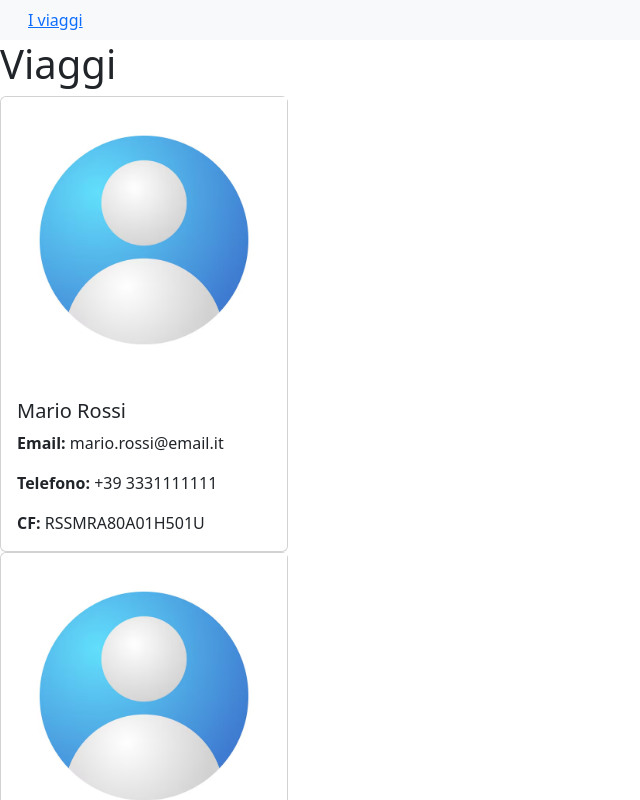
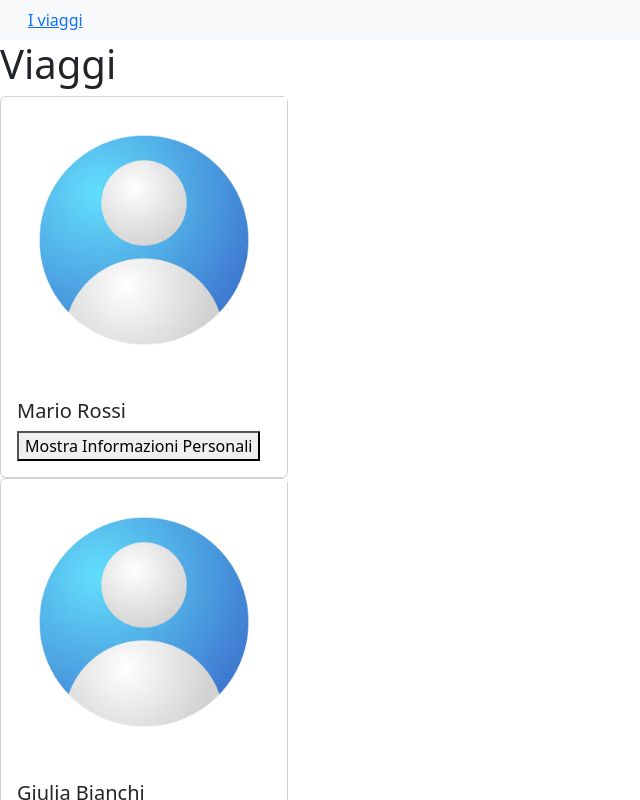
Before and after one commit to DavidZarfati/BoolRoad-main, a React (Vite) app: page /travels/1 in a window 1280 px wide. Shown: the top 800 px of the page, without its empty margins (0-640 px from the left). Built offline with nearby package versions, Linux system fonts and the light colour scheme.

Commit message:
feat: modifica card, con aggiunta bottone per mostrare e nascondere informazioni
Co-authored-by: wissembrahem <wissembrahem@users.noreply.github.com>
Co-authored-by: Ilaria Motta <ilaria.motta93@gmail.com

```diff
--- a/src/components/TravelersCard.jsx
+++ b/src/components/TravelersCard.jsx
@@ -1,9 +1,11 @@
 import travelersArray from "../../travelers.js"
-
+import React, { useState } from 'react';
 
 export default function TravelersCard({ traveler }) {
+    const [isVisible, setIsVisible] = useState(false);
     if (!traveler) return null;
     return (
+        <>
             <div className="d-flex flex-wrap gap-3">
                 <div className="card" style={{ width: "18rem" }} key={traveler.id}>
                     <img src={"/image/" + traveler.img} className="img-fluid rounded-start" alt={traveler.name} />
@@ -11,7 +13,11 @@ export default function TravelersCard({ traveler }) {
                         <h5 className="card-title">
                             {traveler.name} {traveler.surname}
                         </h5>
-                    <p className="card-text">
+
+                        <button onClick={() => setIsVisible(!isVisible)}>
+                            {isVisible ? 'Nascondi' : 'Mostra'} Informazioni Personali
+                        </button>
+                        {isVisible && (<>                                 <p className="card-text">
                             <strong>Email:</strong> {traveler.email}
                         </p>
                             <p className="card-text">
@@ -20,8 +26,12 @@ export default function TravelersCard({ traveler }) {
                             <p className="card-text">
                                 <strong>CF:</strong> {traveler.CF}
                             </p>
+                        </>
+
+                        )}
                     </div>
                 </div>
             </div>
+        </>
     );
 }
```
Also changed, not shown: consegna.txt (deleted). Lines whose indentation alone changed are shown as unchanged.
